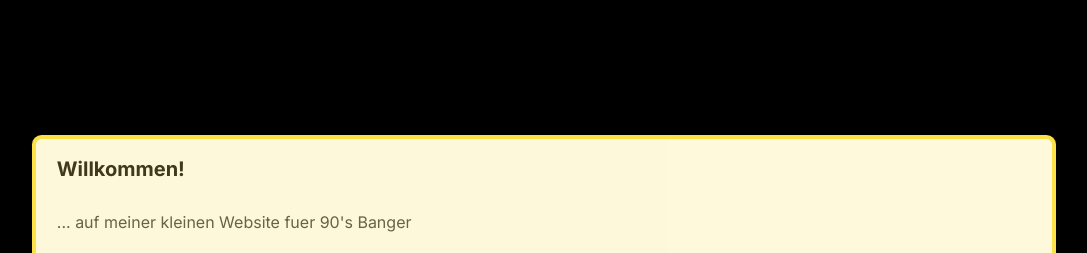
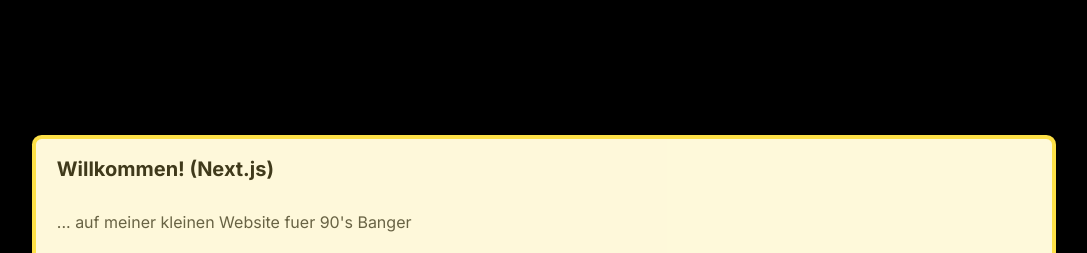
Before and after one commit to nkumnberlin/astro_vs_next_demo, a Next.js app in the folder next_demo/: page / in a window 1280 px wide. Shown: the top 253 px of the page, without its empty margins (96-1183 px from the left). Built offline with nearby package versions, Linux system fonts and the light colour scheme; a web font is replaced by a local one.

Commit message:
identifier to projects

```diff
--- a/next_demo/src/app/layout.tsx
+++ b/next_demo/src/app/layout.tsx
@@ -31,7 +31,7 @@ export default function RootLayout({
         {/*// @ts-ignore*/}
         <marquee className="marquee"><span className="text-gradient">Nicolas 90s Banger</span></marquee>
         <Card
-            title="Willkommen!"
+            title="Willkommen! (Next.js)"
             body="... auf meiner kleinen Website fuer 90's Banger"
             image={''}/>
         <slot/>
```
Also changed, not shown: 1 other file (tests, documents, lock files or other folders).
